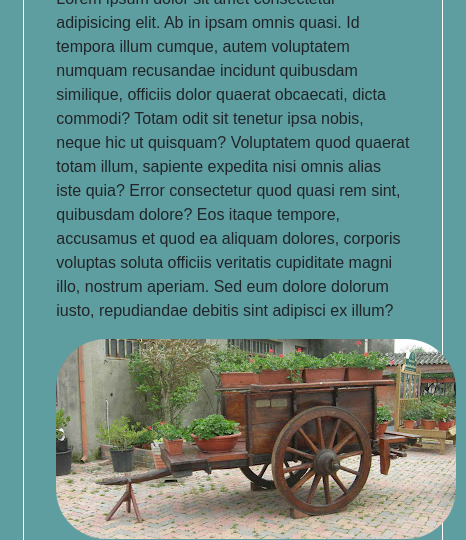
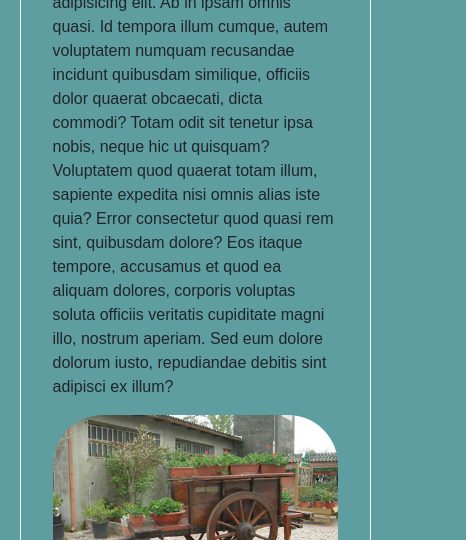
Before and after one commit to JoseMiguelMendoza/PF-MendozaMolina, a plain HTML site: page pages/acercade.html in a window 390 px wide. Shown: the part 304-844 px from the top of the page, 466 px wide, since content can reach past the window. Drawn offline with nearby package versions, Linux system fonts and the light colour scheme; a web font is replaced by a local one.

Commit message:
Sigo intentando

```diff
--- a/assets/styles/styles.css
+++ b/assets/styles/styles.css
@@ -318,9 +318,10 @@ a{ /* Estilo general de los links */
 
     .menuImagenes{
         display: flex;
+        flex-wrap: wrap;
         object-fit: cover;
         height: 200px;
-        width: 400px;
+        width: 100%;
         border-radius: 50px;
     }
 
```
